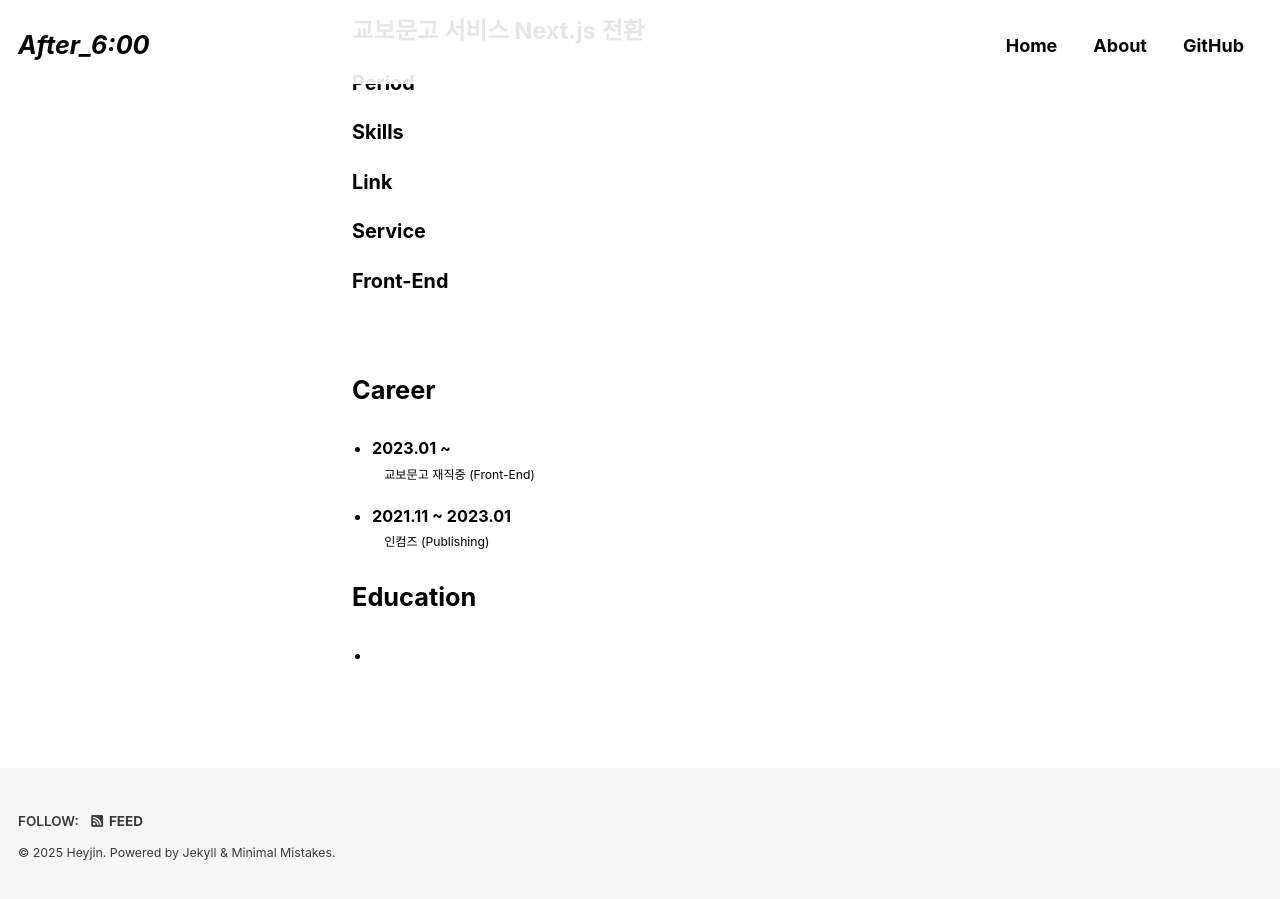
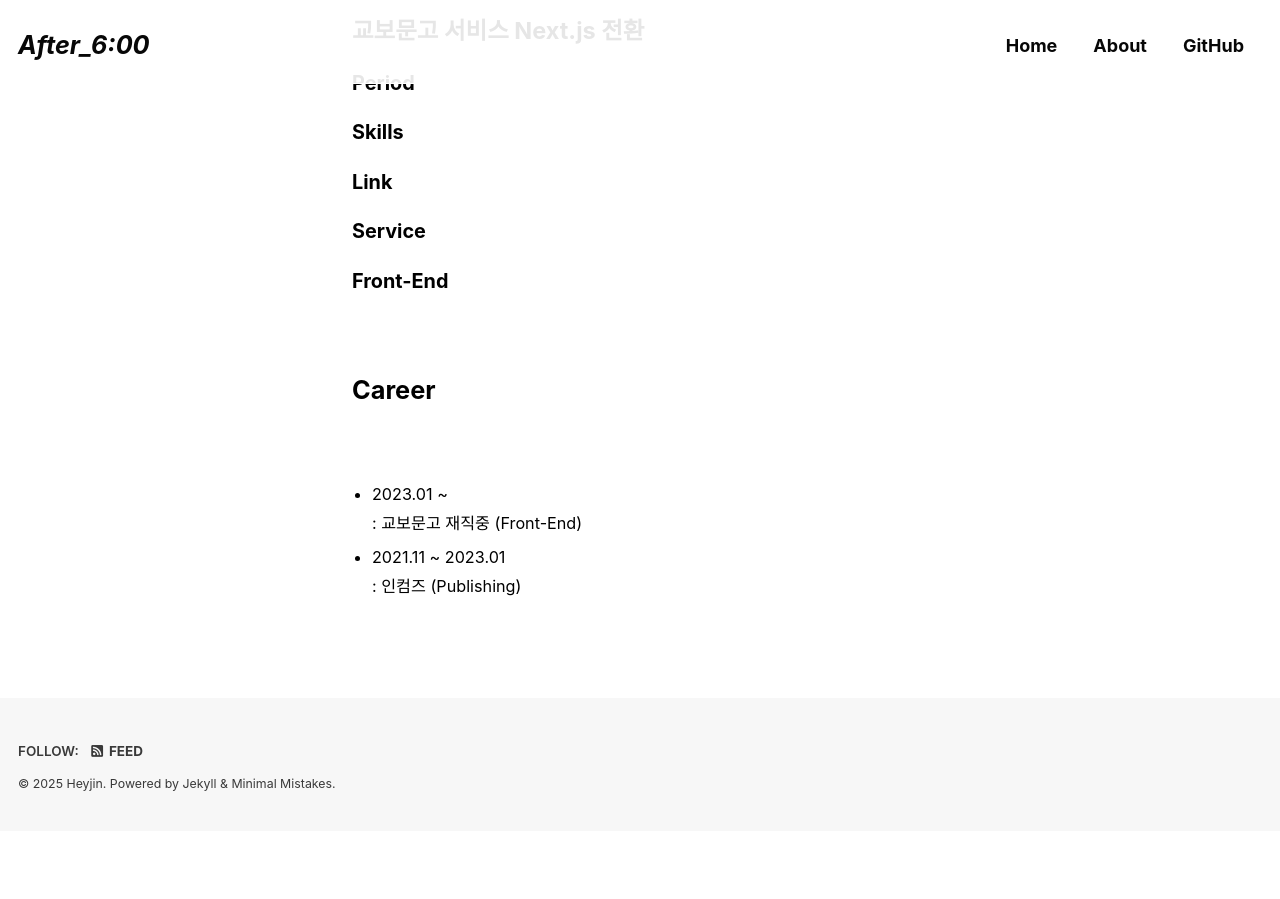
Before and after one commit to Chohyejin53/Chohyejin53.github.io, a Jekyll site: the page built from _pages/about.md, in a window 1280 px wide and 900 px high, scrolled down 561 px. Built offline with Jekyll 4.4.1, drawn with Linux system fonts in a browser that asks for light colours; cached includes are drawn as plain includes; some web fonts are replaced; after the commit the page ends 1392 px from its top, so only the background shows below that.

Commit message:
Update about.md

```diff
--- a/_pages/about.md
+++ b/_pages/about.md
@@ -24,10 +24,6 @@ comments: false
 
 <br />
 # Career
-- 2023.01 ~  <br />
-  : 교보문고 재직중 (Front-End)
-- 2021.11 ~ 2023.01 <br />
-  : 인컴즈 (Publishing)
-
-# Education
--
+<br />
+- 2023.01 ~  <br />: 교보문고 재직중 (Front-End)
+- 2021.11 ~ 2023.01 <br />: 인컴즈 (Publishing)
```
